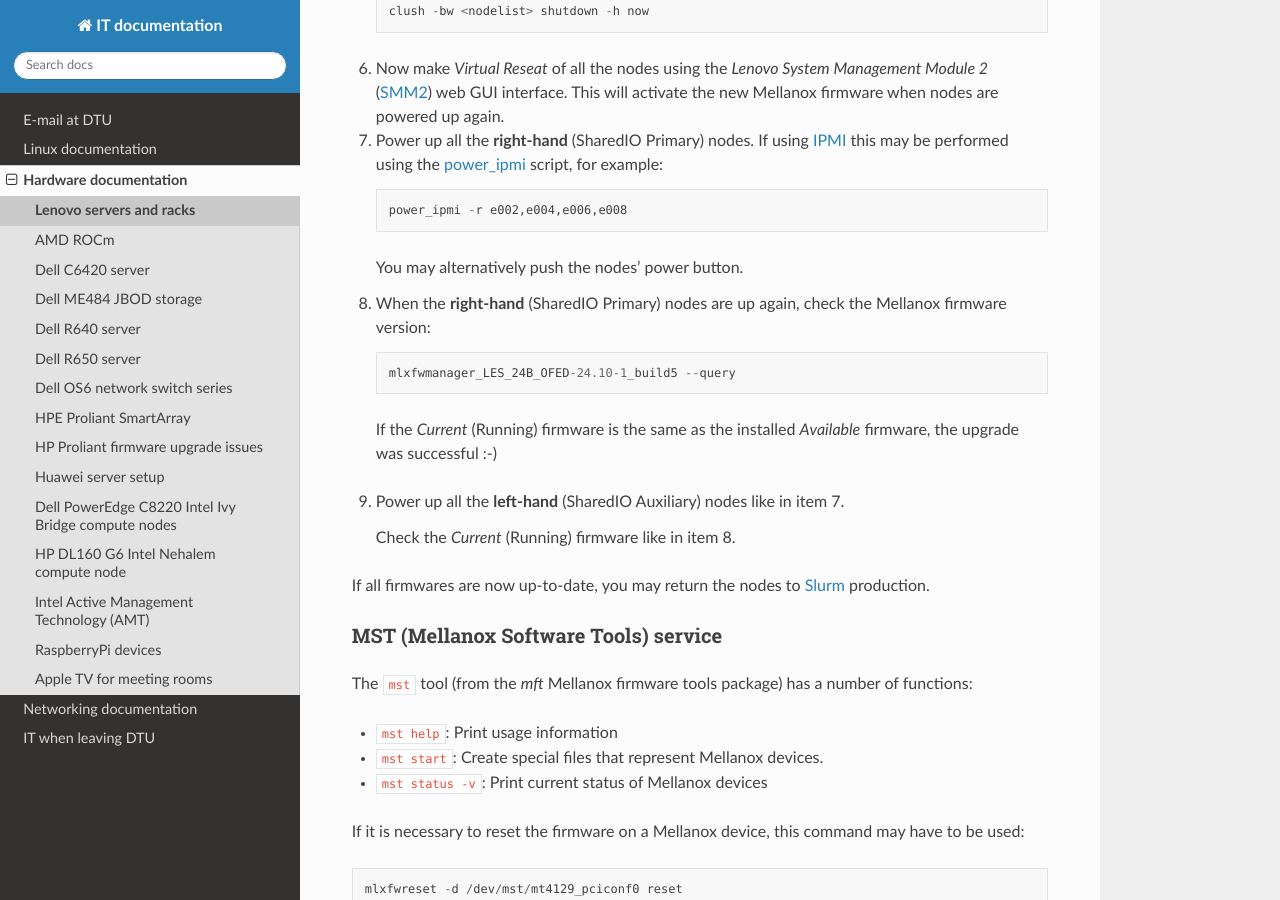
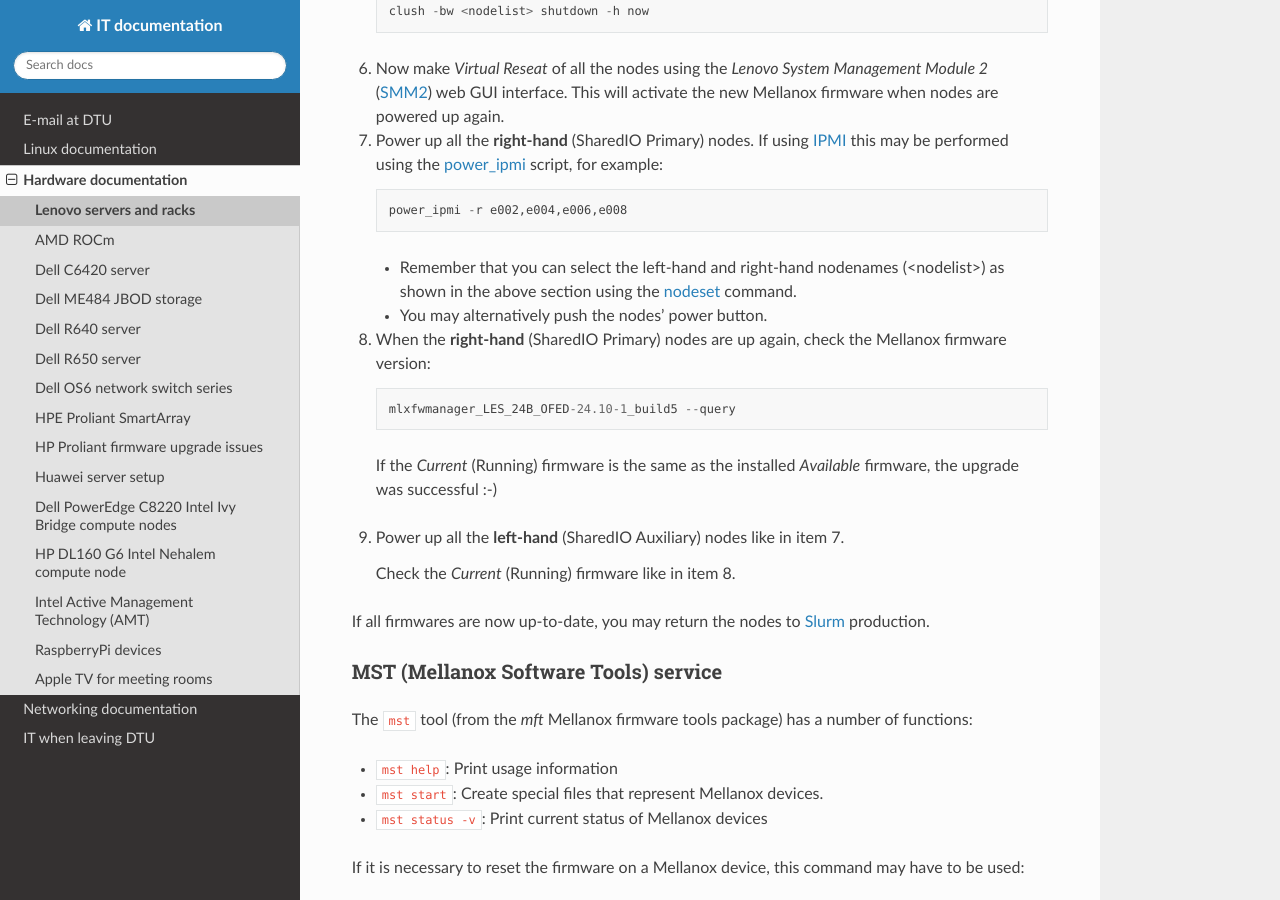
Before and after one commit to OleHolmNielsen/ITwiki, a Sphinx documentation site: the page built from docs/Lenovo_SD665_V3.rst, in a window 1280 px wide and 900 px high, scrolled down 4282 px. Built offline with Sphinx 7.4.7 and the Read the Docs theme 3.1.0, drawn with Linux system fonts in a browser that asks for light colours.

Commit message:
Comment about nodeset command

```diff
--- a/docs/Lenovo_SD665_V3.rst
+++ b/docs/Lenovo_SD665_V3.rst
@@ -185,7 +185,9 @@ The detailed steps in the procedure
 
      power_ipmi -r e002,e004,e006,e008
 
-   You may alternatively push the nodes' power button.
+   * Remember that you can select the left-hand and right-hand nodenames (<nodelist>) as shown in the above section using the nodeset_ command.
+
+   * You may alternatively push the nodes' power button.
 
 8. When the **right-hand** (SharedIO Primary) nodes are up again,
    check the Mellanox firmware version::
```
